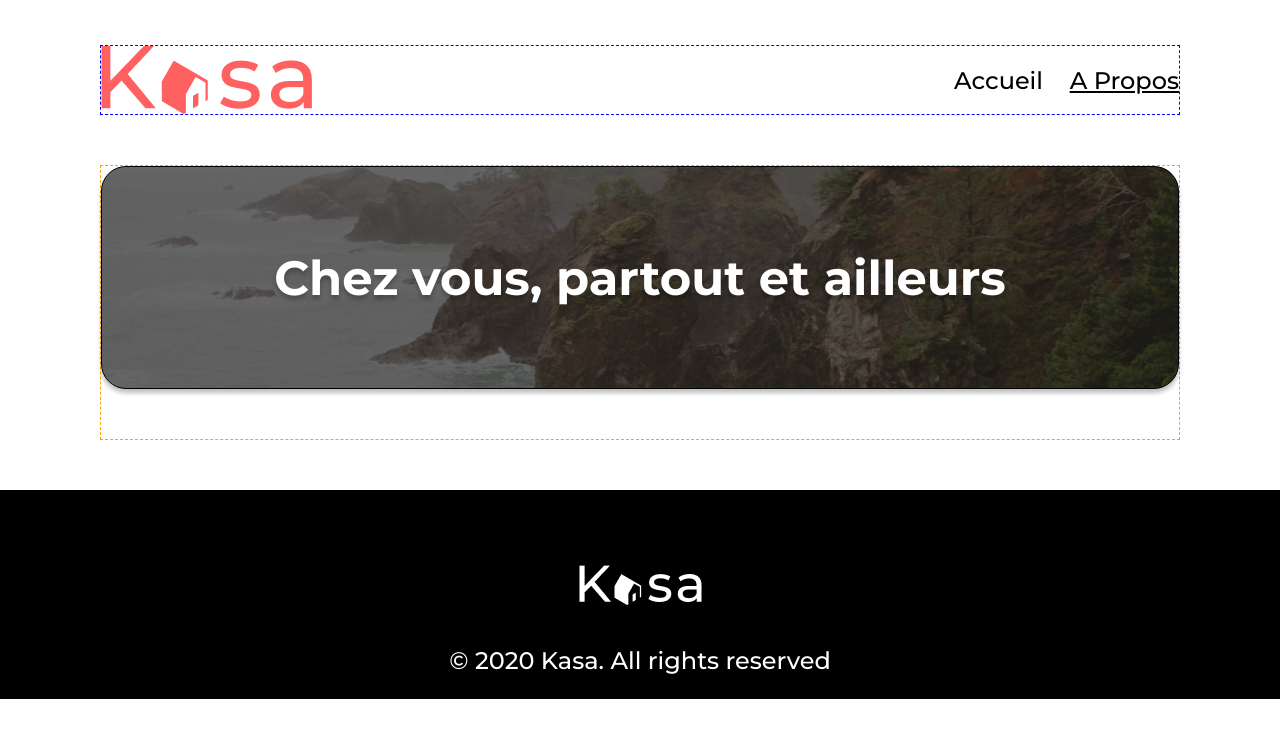
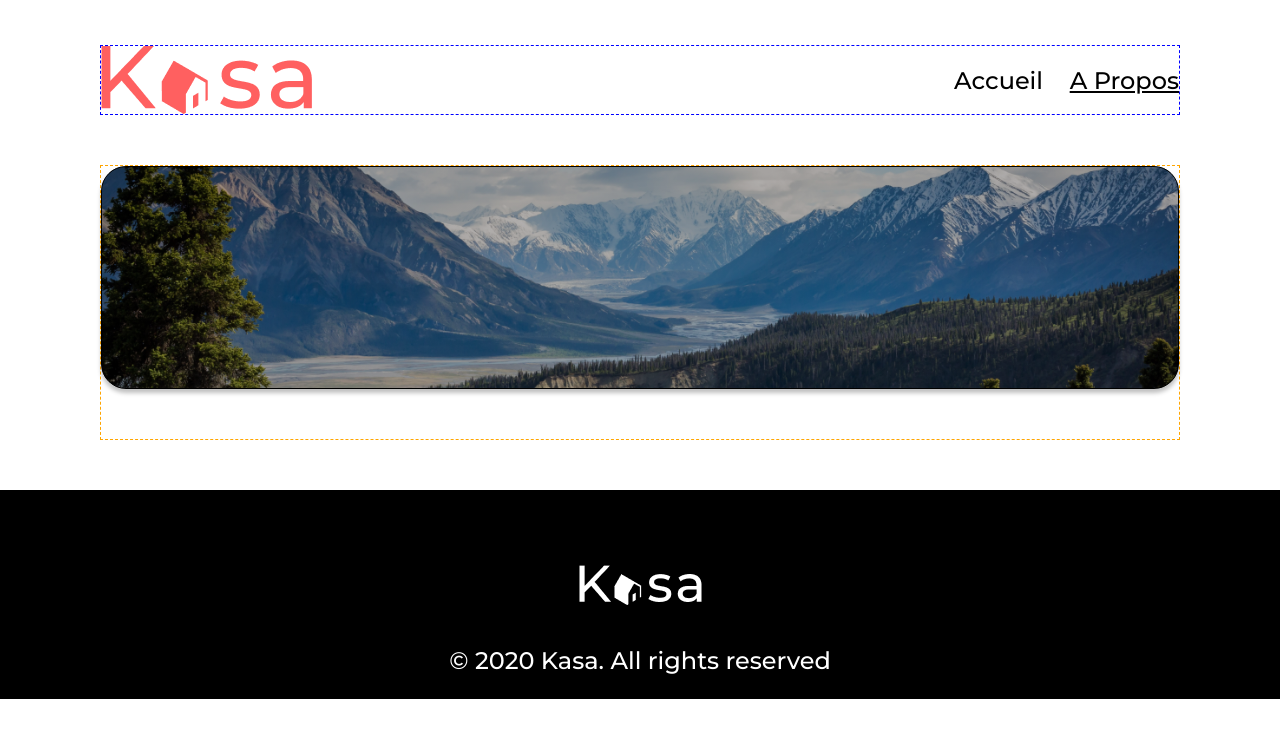
Before and after one commit to vincehtz/Kasa, a React (Create React App) app: page /about in a window 1280 px wide. Shown: the top 738 px of the page. Built offline with nearby package versions, Linux system fonts and the light colour scheme.

Commit message:
Banner MAJ dynamique pour HP et About

```diff
--- a/src/components/Banner.jsx
+++ b/src/components/Banner.jsx
@@ -1,12 +1,22 @@
 import React from "react";
+import PropTypes from "prop-types";
 import "../styles/Banner.scss";
 
-function Banner() {
+function Banner({ cover, opacity, title }) {
+  const bannerStyle = {
+    backgroundImage: `linear-gradient(rgba(0, 0, 0, ${opacity}), rgba(0, 0, 0, ${opacity})), url(${cover})`,
+  };
+
   return (
-    <div className="banner">
-      <h1>Chez vous, partout et ailleurs</h1>
+    <div className="banner" style={bannerStyle}>
+      <h1>{title}</h1>
     </div>
   );
 }
 
+Banner.propTypes = {
+  cover: PropTypes.string,
+  opacity: PropTypes.string,
+  title: PropTypes.string,
+};
 export default Banner;
--- a/src/components/Card.jsx
+++ b/src/components/Card.jsx
@@ -14,9 +14,9 @@ function Card({ name, cover }) {
   );
 }
 
-export default Card;
-
 Card.propTypes = {
   name: PropTypes.string,
   cover: PropTypes.string,
 };
+
+export default Card;
--- a/src/pages/About.js
+++ b/src/pages/About.js
@@ -2,13 +2,14 @@ import React from "react";
 import Header from "../components/Header";
 import Footer from "../components/Footer";
 import Banner from "../components/Banner";
+import aboutCover from "../assets/banner-about.png";
 
 const About = () => {
   return (
     <React.Fragment>
       <Header />
       <main>
-        <Banner />
+        <Banner cover={aboutCover} opacity="0.3" />
       </main>
       <Footer />
     </React.Fragment>
--- a/src/pages/Home.js
+++ b/src/pages/Home.js
@@ -3,13 +3,18 @@ import Header from "../components/Header";
 import Footer from "../components/Footer";
 import Banner from "../components/Banner";
 import Gallery from "../components/Gallery";
+import homeCover from "../assets/banner-hp.png";
 
 const Home = () => {
   return (
     <React.Fragment>
       <Header />
       <main>
-        <Banner />
+        <Banner
+          cover={homeCover}
+          opacity="0.6"
+          title="Chez vous, partout et ailleurs"
+        />
         <Gallery />
       </main>
       <Footer />
--- a/src/styles/Banner.scss
+++ b/src/styles/Banner.scss
@@ -3,8 +3,6 @@
 .banner {
   height: 223px;
   margin-bottom: 50px;
-  background-image: linear-gradient(rgba(0, 0, 0, 0.6), rgba(0, 0, 0, 0.6)),
-    url("../assets/banner-hp.png");
   background-size: 100% auto;
   background-position: center;
   background-color: rgba(0, 0, 0, 0.6);
```
Also changed, not shown: src/assets/banner-about.png (added).
